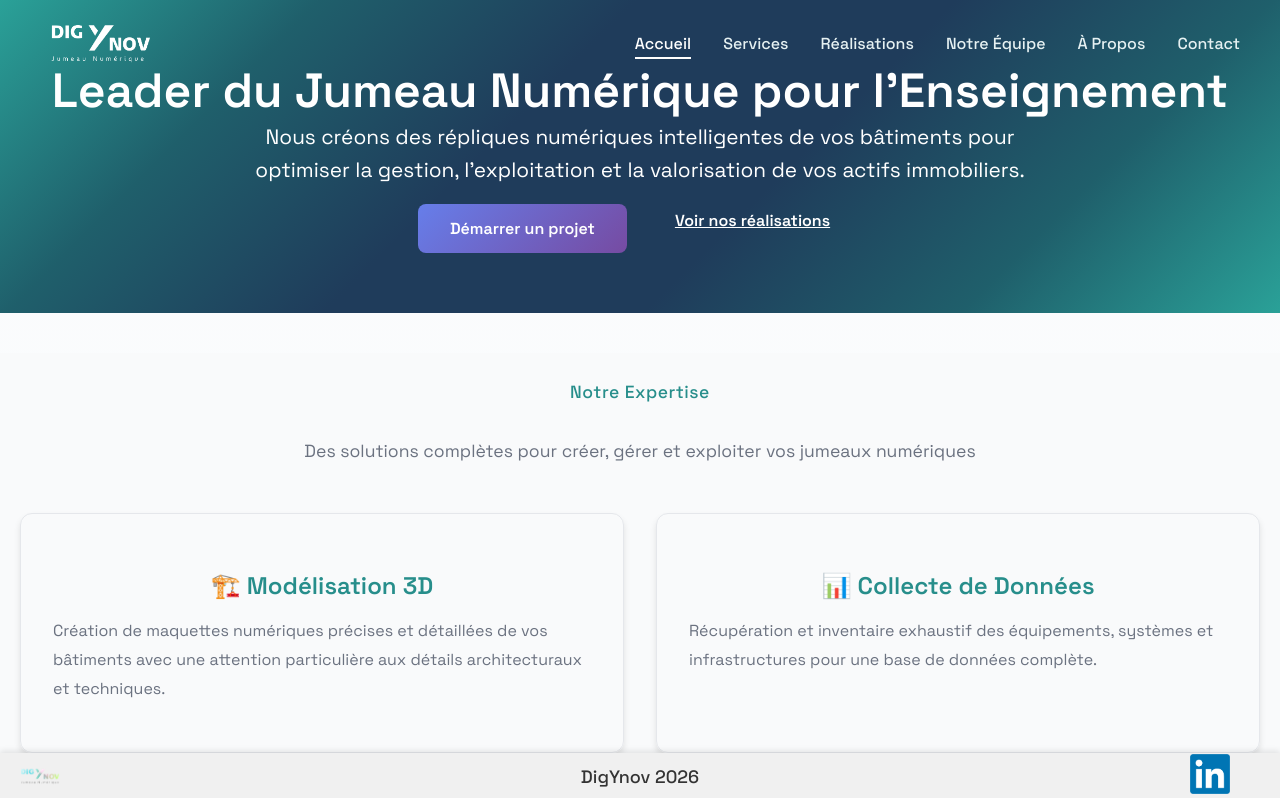
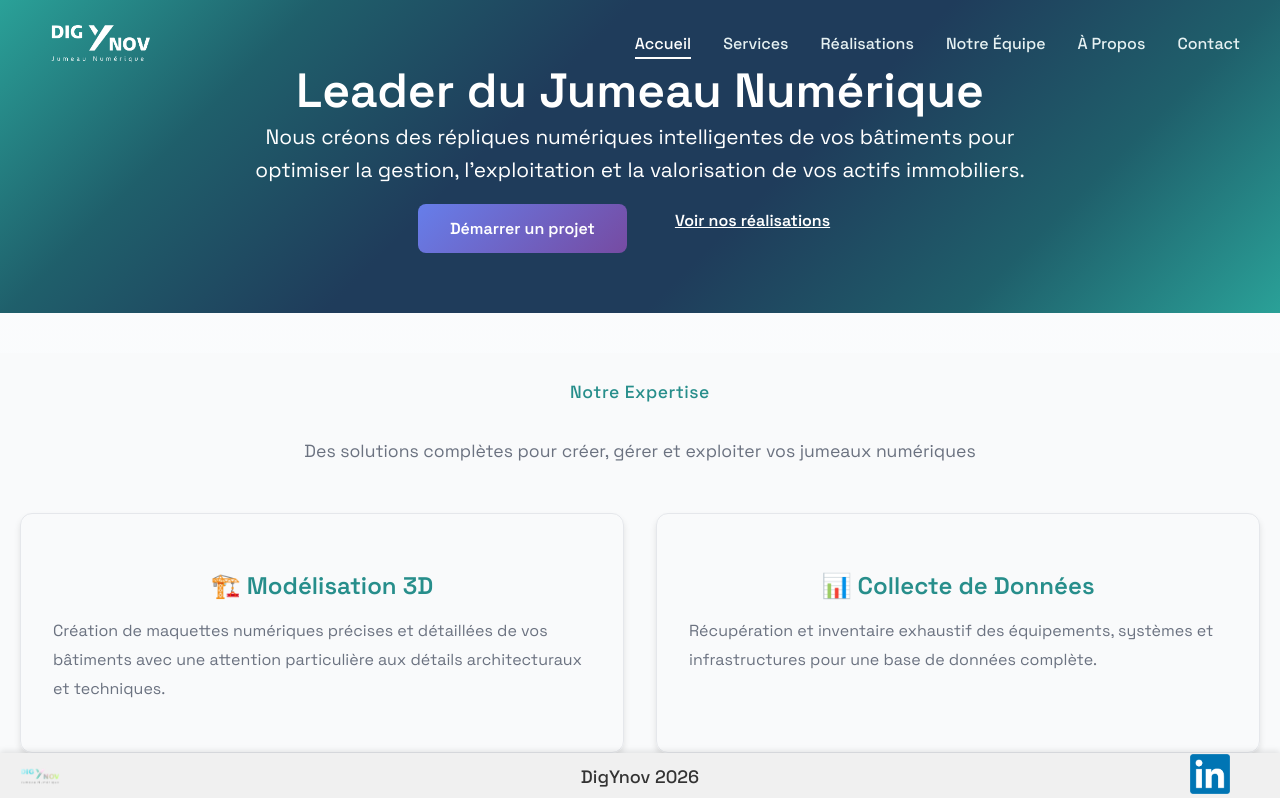
Before and after one commit to Tancelin1/dig-ynov, a React (Create React App) app: page / in a window 1280 px wide. Shown: the top 798 px of the page. Built offline with nearby package versions, Linux system fonts and the light colour scheme.

Commit message:
delete old phrase

```diff
--- a/src/data/accueil.js
+++ b/src/data/accueil.js
@@ -1,5 +1,5 @@
 export const heroData = {
-  title: "Leader du Jumeau Numérique pour l'Enseignement",
+  title: "Leader du Jumeau Numérique",
   description:
     "Nous créons des répliques numériques intelligentes de vos bâtiments pour optimiser la gestion, l'exploitation et la valorisation de vos actifs immobiliers.",
   cta: [
```
